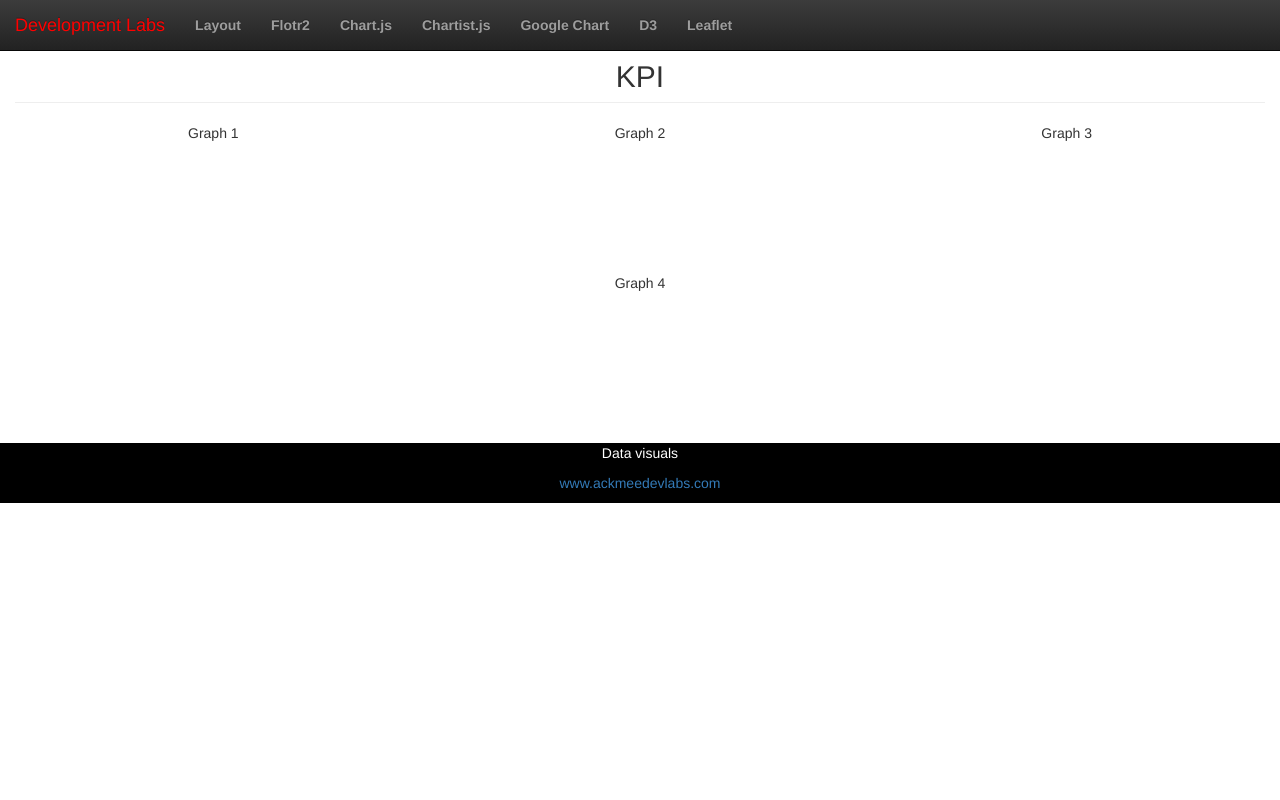
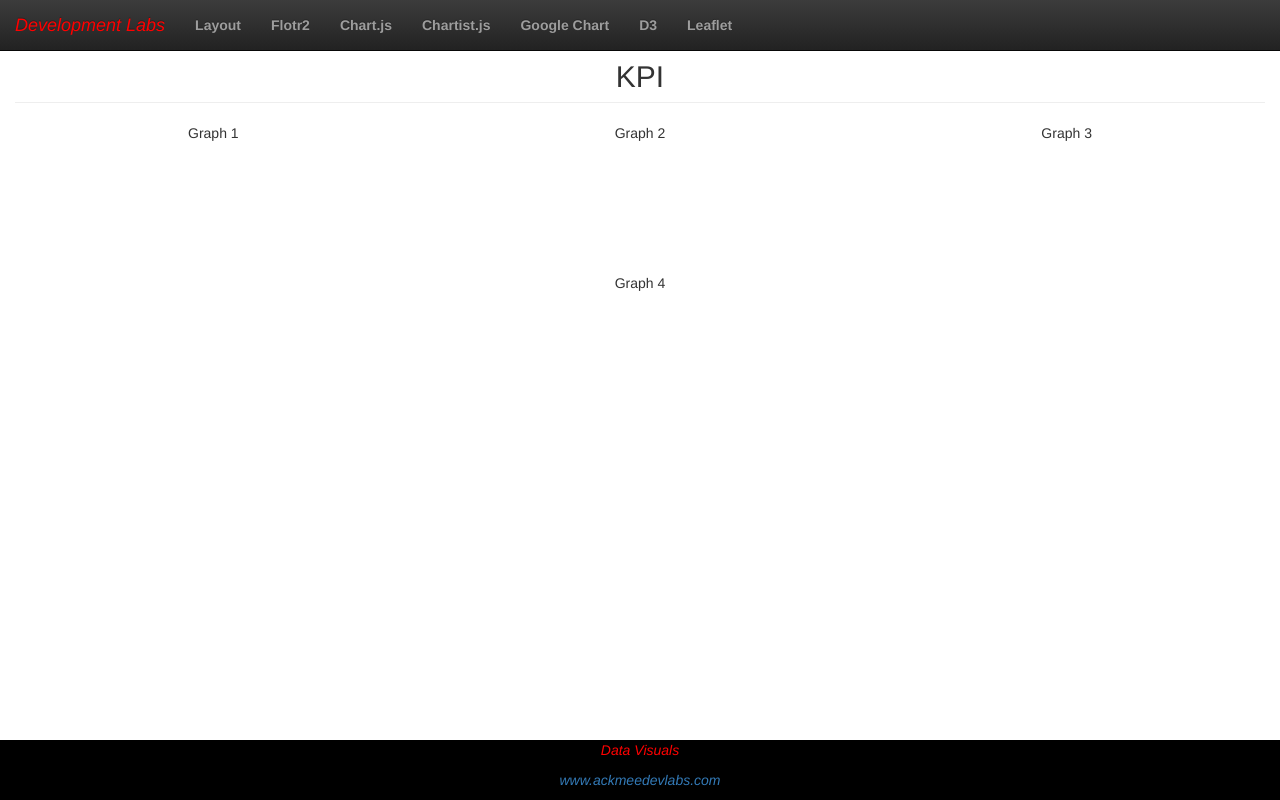
Before and after one commit to mason125/examples, a PHP site: page / in a window 1280 px wide. Run offline with PHP 8.4, Linux system fonts and the light colour scheme.

Commit message:
Week 1 665
Docked footer to the bottom of the page.

```diff
--- a/Week1_665/CSS.css
+++ b/Week1_665/CSS.css
@@ -12,3 +12,14 @@ and open the template in the editor.
 {
     height: 150px;
 }
+
+#foot
+{
+    background-color:black;
+    color:red;
+    font-style: oblique;
+    position: absolute;
+    bottom: 0;
+    width: 100%;
+    height: 60px;
+}
--- a/Week1_665/index.php
+++ b/Week1_665/index.php
@@ -26,7 +26,7 @@ and open the template in the editor.
                         <span class ="icon-bar"></span>
                         <span class ="icon-bar"></span>
                     </button>
-                    <a class="navbar-brand" style="color:red">Development Labs</a>
+                    <a class="navbar-brand" style="color:red; font-style:oblique;">Development Labs</a>
                 </div>
                 <!--nav bar links-->
                 <div class ="collapse navbar-collapse navbar-ex1-collapse text-center">
@@ -80,8 +80,8 @@ and open the template in the editor.
             </div>
         <br>
         <!--footer code-->
-        <footer class="container-fluid bg-4 text-center" style ="background-color:black; color:white;">
-            <p> Data visuals </p>
+        <footer class="container-fluid bg-4 text-center" id="foot">
+            <p> Data Visuals </p>
             <p><a href="http://www.ackmeedevlabs.com">www.ackmeedevlabs.com</a></p>
         </footer>
     </body>
```
Also changed, not shown: Week1_665/nbproject/private/private.xml (added, +11 -0 lines), 1 other file.
